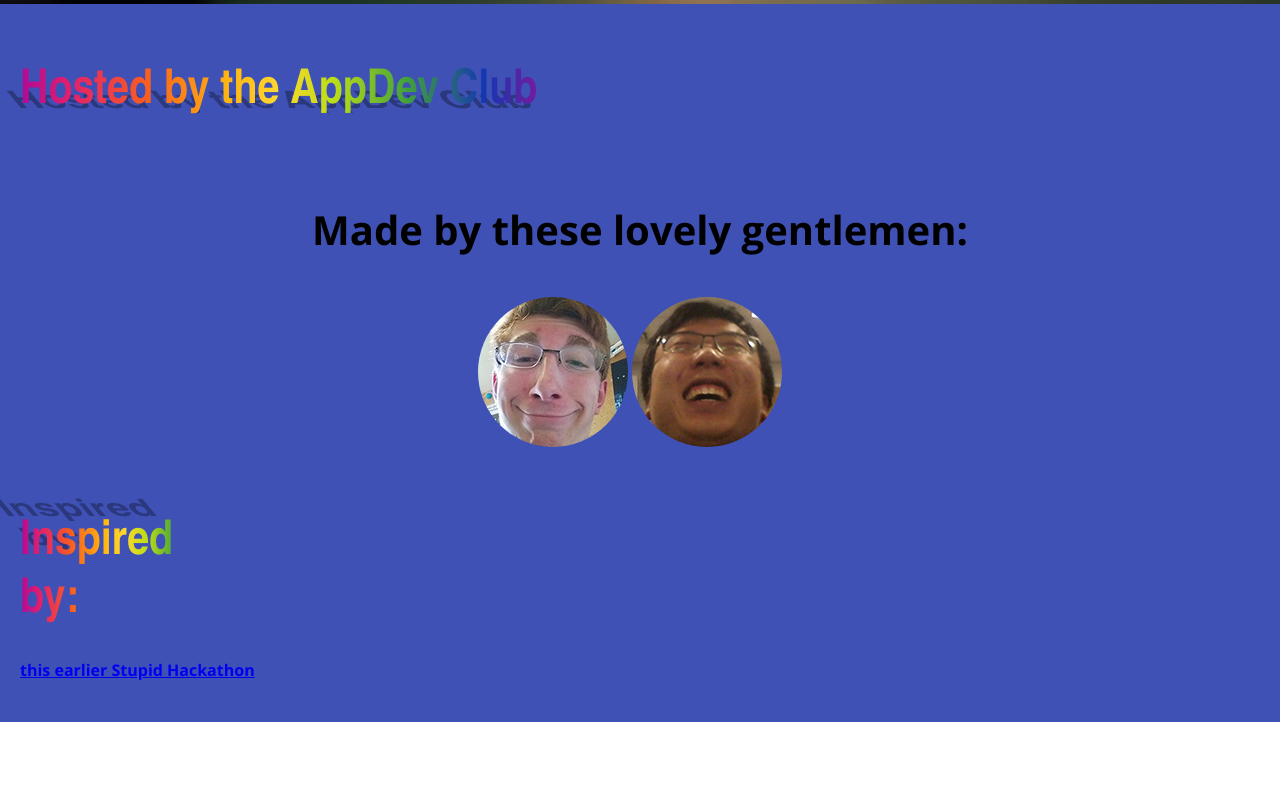
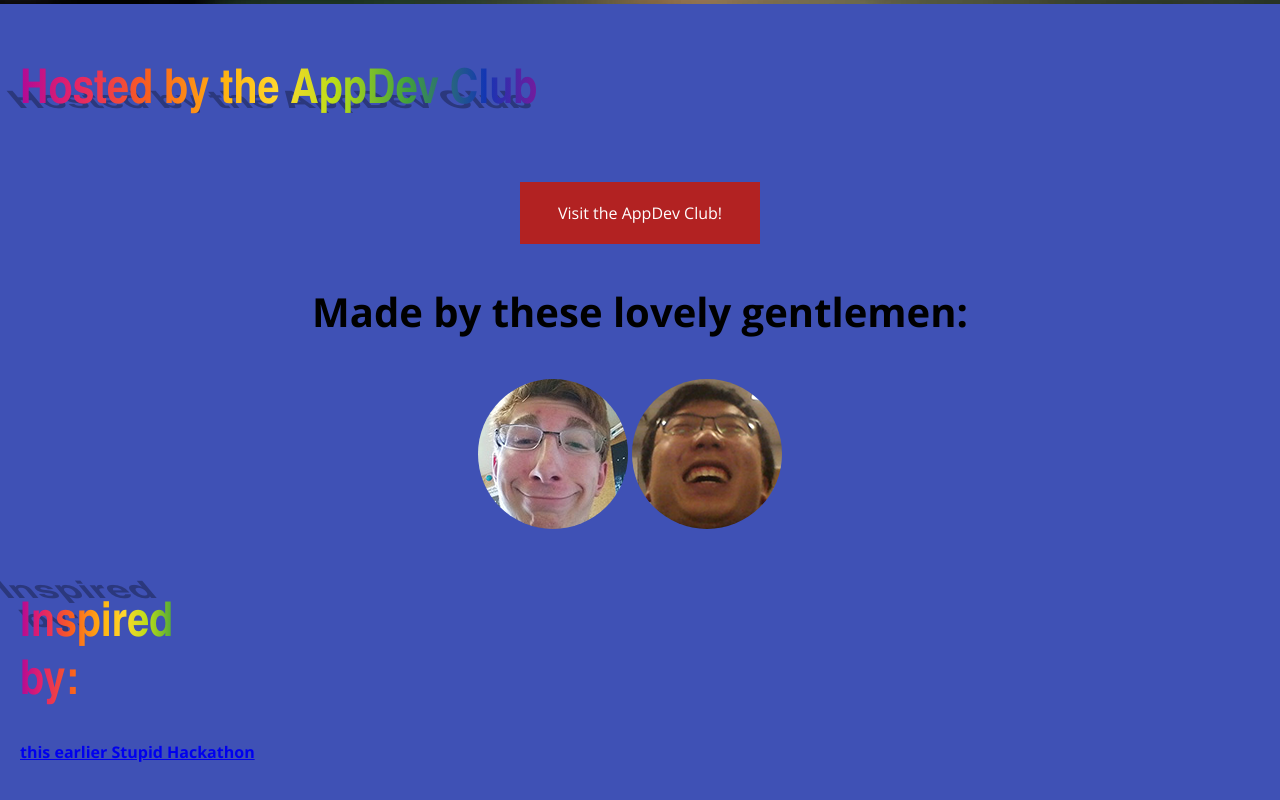
Before and after one commit to TerribleHack/terriblehack, a plain HTML site: page index.html in a window 1280 px wide. Shown: the part 1478-2278 px from the top of the page. Before the commit the page ends 2200 px from the top, so only its background shows below. Drawn offline with nearby package versions, Linux system fonts and the light colour scheme.

Commit message:
AppDev club link

```diff
--- a/index.html
+++ b/index.html
@@ -33,6 +33,7 @@
         </section>
         <section class="terrible" id="footer">
             <h2 class="wordart" title="Hosted by the AppDev Club">Hosted by the AppDev Club</h2>
+            <a href="http://appdev.uwaterloo.ca/" class="button">Visit the AppDev Club!</a>
             <h3>Made by these lovely gentlemen:</h3>
             <div class="half">
                 <div class="wrapper" style="text-align:right;">
```
